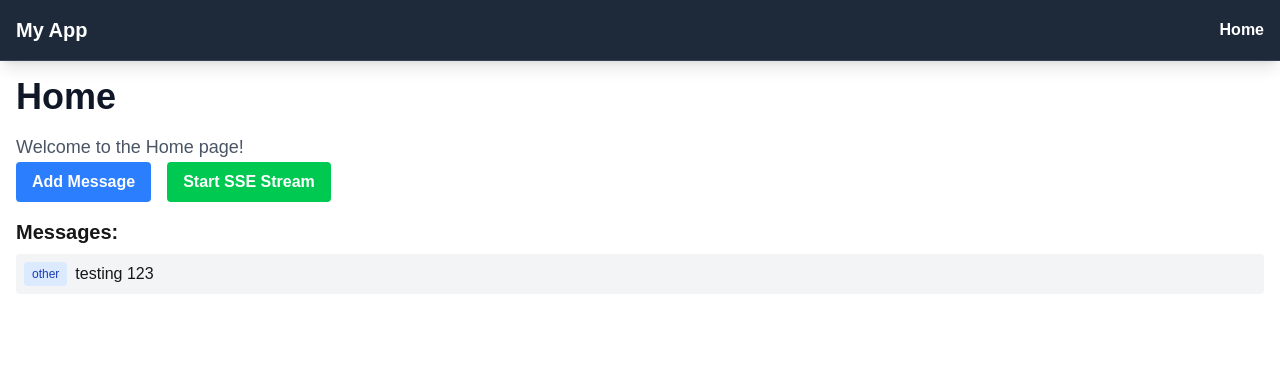
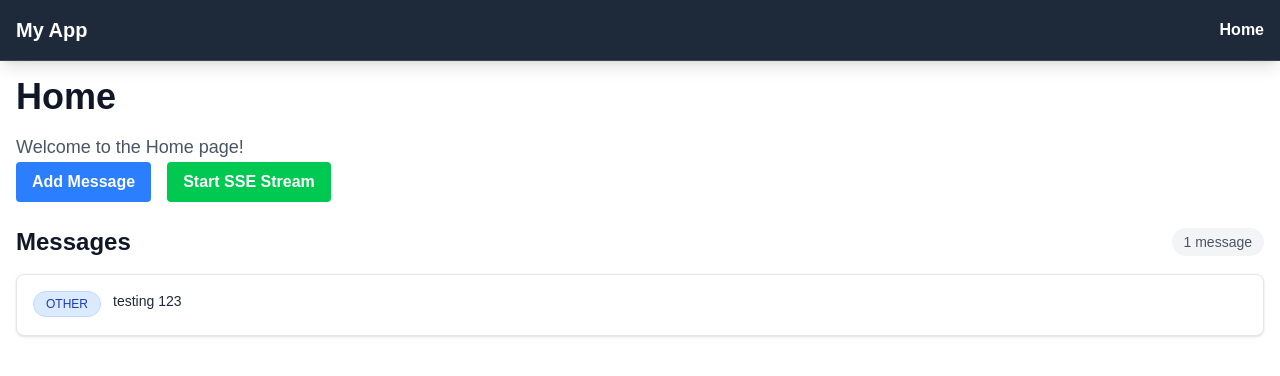
Before and after one commit to merklegroot/hudsse, a Next.js app: page /home in a window 1280 px wide. Both pictures are taken after a click on the button "Add Message". Shown: the top 376 px of the page. Built offline with nearby package versions, Linux system fonts and the light colour scheme.

Commit message:
renaming types

```diff
--- a/app/api/sse/dotnet-list-sdks/route.ts
+++ b/app/api/sse/dotnet-list-sdks/route.ts
@@ -2,13 +2,13 @@ import { NextRequest } from 'next/server';
 import { spawnAndGetDataWorkflow } from '../../../../workflows/spawnAndGetDataWorkflow';
 import { SpawnOptions } from '../../../../models/SpawnOptions';
 import { SpawnResult } from '../../../../models/SpawnResult';
-import { sseMessage } from '../../../../models/sseMessage';
+import { SseMessage } from '../../../../models/SseMessage';
 import { parseDotnetSdks } from '../../../../utils/parseDotnetSdks';
 
 export async function GET(req: NextRequest) {
   const stream = new ReadableStream({
     start(controller) {
-      const initialMessage: sseMessage = {
+      const initialMessage: SseMessage = {
         type: 'other',
         contents: 'Starting dotnet --list-sdks command...'
       };
@@ -27,7 +27,7 @@ export async function GET(req: NextRequest) {
           const lines = data.split('\n').filter(line => line.trim().length > 0);
 
           for (const line of lines) {
-            const message: sseMessage = {
+            const message: SseMessage = {
               type: 'stdout',
               contents: line.trim()
             };
@@ -45,7 +45,7 @@ export async function GET(req: NextRequest) {
             // Parse the SDK data and send result message
             try {
               const listSdksResult = parseDotnetSdks(allOutput);
-              const resultMessage: sseMessage = {
+              const resultMessage: SseMessage = {
                 type: 'result',
                 contents: 'SDK list parsed successfully',
                 result: JSON.stringify(listSdksResult)
@@ -53,7 +53,7 @@ export async function GET(req: NextRequest) {
               const resultData = `data: ${JSON.stringify(resultMessage)}\n\n`;
               controller.enqueue(new TextEncoder().encode(resultData));
             } catch (parseError) {
-              const parseErrorMessage: sseMessage = {
+              const parseErrorMessage: SseMessage = {
                 type: 'other',
                 contents: `Failed to parse SDK data: ${parseError instanceof Error ? parseError.message : 'Unknown error'}`
               };
@@ -63,7 +63,7 @@ export async function GET(req: NextRequest) {
 
             controller.enqueue(new TextEncoder().encode('data: [DONE]\n\n'));
           } else {
-            const errorMessage: sseMessage = {
+            const errorMessage: SseMessage = {
               type: 'other',
               contents: `Error: ${result.stderr}`
             };
@@ -75,7 +75,7 @@ export async function GET(req: NextRequest) {
           controller.close();
         })
         .catch((error: Error) => {
-          const errorMessage: sseMessage = {
+          const errorMessage: SseMessage = {
             type: 'other',
             contents: `Failed to execute dotnet command: ${error.message}`,
           };
--- a/app/api/sse/messages/route.ts
+++ b/app/api/sse/messages/route.ts
@@ -1,5 +1,5 @@
 import { NextRequest } from 'next/server';
-import { sseMessage } from '../../../../models/sseMessage';
+import { SseMessage } from '../../../../models/SseMessage';
 
 export async function GET(req: NextRequest) {
   // Create a ReadableStream for SSE
@@ -23,7 +23,7 @@ export async function GET(req: NextRequest) {
       const sendMessage = () => {
         if (messageIndex < messages.length) {
           const messageText = messages[messageIndex];
-          const message: sseMessage = {
+          const message: SseMessage = {
             type: 'other',
             contents: messageText
           };
--- a/components/MessageList.tsx
+++ b/components/MessageList.tsx
@@ -1,50 +1,102 @@
 'use client'
 
-import { listSdksResult, sdkInfo, sseMessage } from '../models/sseMessage'
+import { ListSdksResult, SdkInfo, SseMessage } from '../models/SseMessage'
 
-function SdkItem({ sdk }: { sdk: sdkInfo }) {
+function SdkItem({ sdk }: { sdk: SdkInfo }) {
   return (
-    <div>Version: {sdk.version} Path: {sdk.path}</div>
+    <div className="bg-white border border-gray-200 rounded-lg p-4 shadow-sm hover:shadow-md transition-shadow">
+      <div className="flex items-center justify-between">
+        <div className="flex items-center space-x-3">
+          <div className="w-3 h-3 bg-blue-500 rounded-full"></div>
+          <div>
+            <div className="font-semibold text-gray-900 text-sm">.NET SDK</div>
+            <div className="text-xs text-gray-500">Version {sdk.version}</div>
+          </div>
+        </div>
+        <div className="text-right">
+          <div className="text-xs text-gray-500 font-mono bg-gray-50 px-2 py-1 rounded">
+            {sdk.path}
+          </div>
+        </div>
+      </div>
+    </div>
   );
 }
 
-function SdkResult({ message }: { message: sseMessage }) {
-  const parsed = JSON.parse(message.result || '') as listSdksResult;
+function SdkResult({ message }: { message: SseMessage }) {
+  const parsed = JSON.parse(message.result || '') as ListSdksResult;
+  const sdks = parsed.sdks || [];
 
   return (
-    <div>{(parsed.sdks || []).map(sdk => <SdkItem key={sdk.version} sdk={sdk} />)}</div>
+    <div className="mt-3 bg-gradient-to-r from-blue-50 to-indigo-50 border border-blue-200 rounded-lg p-4">
+      <div className="flex items-center space-x-2 mb-3">
+        <div className="w-2 h-2 bg-blue-500 rounded-full"></div>
+        <h3 className="font-semibold text-gray-800 text-sm">SDK Results</h3>
+        <span className="bg-blue-100 text-blue-800 text-xs px-2 py-1 rounded-full">
+          {sdks.length} found
+        </span>
+      </div>
+      {sdks.length > 0 ? (
+        <div className="space-y-2">
+          {sdks.map((sdk, index) => (
+            <SdkItem key={`${sdk.version}-${index}`} sdk={sdk} />
+          ))}
+        </div>
+      ) : (
+        <div className="text-center py-4 text-gray-500 text-sm">
+          No SDKs found
+        </div>
+      )}
+    </div>
   );
 }
 
-function MessageItem({ message }: { message: sseMessage }) {
+function MessageItem({ message }: { message: SseMessage }) {
   return (
-    <li className="bg-gray-100 p-2 rounded">
-      <div className="flex items-center gap-2">
-        <span className={`text-xs px-2 py-1 rounded ${message.type === 'stdout' ? 'bg-green-100 text-green-800' : 'bg-blue-100 text-blue-800'}`}>{message.type}</span>
-        <span>{message.contents}</span>
-
+    <li className="bg-white border border-gray-200 rounded-lg p-4 shadow-sm hover:shadow-md transition-shadow">
+      <div className="flex items-start gap-3">
+        <span className={`text-xs px-3 py-1 rounded-full font-medium ${
+          message.type === 'stdout'
+            ? 'bg-green-100 text-green-800 border border-green-200'
+            : message.type === 'result'
+            ? 'bg-purple-100 text-purple-800 border border-purple-200'
+            : 'bg-blue-100 text-blue-800 border border-blue-200'
+        }`}>
+          {message.type.toUpperCase()}
+        </span>
+        <div className="flex-1">
+          <div className="text-gray-800 text-sm font-medium mb-2">
+            {message.contents}
+          </div>
+          {message.result && <SdkResult message={message} />}
+        </div>
       </div>
-      {message.result &&
-        <div className="flex items-center gap-2">
-          <SdkResult message={message} />
-        </div>}
     </li>
-  )
+  );
 }
 
-export default function MessageList({ messages }: { messages: sseMessage[] }) {
+export default function MessageList({ messages }: { messages: SseMessage[] }) {
   return (
-    <div className="mt-4">
-      <h2 className="text-xl font-semibold mb-2">Messages:</h2>
+    <div className="mt-6">
+      <div className="flex items-center justify-between mb-4">
+        <h2 className="text-2xl font-bold text-gray-900">Messages</h2>
+        <span className="bg-gray-100 text-gray-600 text-sm px-3 py-1 rounded-full">
+          {messages.length} {messages.length === 1 ? 'message' : 'messages'}
+        </span>
+      </div>
       {messages.length === 0 ? (
-        <p className="text-gray-500">No messages yet</p>
+        <div className="text-center py-12 bg-gray-50 rounded-lg border-2 border-dashed border-gray-300">
+          <div className="text-gray-400 text-lg mb-2">📭</div>
+          <p className="text-gray-500 text-lg">No messages yet</p>
+          <p className="text-gray-400 text-sm mt-1">Click a button above to get started</p>
+        </div>
       ) : (
-        <ul className="space-y-1">
-          {messages.map((message: sseMessage, index) => (
+        <ul className="space-y-4">
+          {messages.map((message: SseMessage, index) => (
             <MessageItem key={index} message={message} />
           ))}
         </ul>
       )}
     </div>
-  )
+  );
 }
--- a/models/sseMessage.ts
+++ b/models/SseMessage.ts
@@ -1,15 +1,15 @@
 export type sseMessageType = 'stdout' | 'other' | 'result';
 
-export interface sdkInfo {
+export interface SdkInfo {
     version: string;
     path: string;
 }
 
-export interface listSdksResult {
-    sdks: sdkInfo[];
+export interface ListSdksResult {
+    sdks: SdkInfo[];
 }
 
-export interface sseMessage {
+export interface SseMessage {
     type: sseMessageType;
     contents: string;
     result?: string;
--- a/store/messageStore.ts
+++ b/store/messageStore.ts
@@ -1,10 +1,10 @@
 import { create } from 'zustand';
-import { sseMessage } from '../models/sseMessage';
+import { SseMessage } from '../models/SseMessage';
 
 interface MessageState {
-  messages: sseMessage[];
+  messages: SseMessage[];
   addMessage: (message: string) => void;
-  addSSEMessage: (message: sseMessage) => void;
+  addSSEMessage: (message: SseMessage) => void;
 }
 
 const createInitialState = (): Pick<MessageState, 'messages'> => ({
@@ -15,13 +15,13 @@ const addMessageToState = (state: MessageState) => (message: string) => ({
   messages: [...state.messages, { type: 'other', contents: message }]
 });
 
-const addSSEMessageToState = (state: MessageState) => (message: sseMessage) => ({
+const addSSEMessageToState = (state: MessageState) => (message: SseMessage) => ({
   messages: [...state.messages, message]
 });
 
 const createMessageActions = (set: (fn: (state: MessageState) => Partial<MessageState>) => void) => ({
   addMessage: (message: string) => set((state) => addMessageToState(state)(message)),
-  addSSEMessage: (message: sseMessage) => set((state) => addSSEMessageToState(state)(message))
+  addSSEMessage: (message: SseMessage) => set((state) => addSSEMessageToState(state)(message))
 });
 
 export const useMessageStore = create<MessageState>((set) => ({
--- a/utils/parseDotnetSdks.ts
+++ b/utils/parseDotnetSdks.ts
@@ -1,12 +1,12 @@
-import { listSdksResult, sdkInfo } from '../models/sseMessage';
+import { ListSdksResult, SdkInfo } from '../models/SseMessage';
 
 /**
  * Parses the output from 'dotnet --list-sdks' command
  * Expected format: "8.0.100 [/path/to/sdk]"
  */
-export function parseDotnetSdks(output: string): listSdksResult {
+export function parseDotnetSdks(output: string): ListSdksResult {
   const lines = output.split('\n').filter(line => line.trim().length > 0);
-  const sdks: sdkInfo[] = [];
+  const sdks: SdkInfo[] = [];
 
   for (const line of lines) {
     const trimmedLine = line.trim();
```
Also changed, not shown: components/SSEButton.tsx (+4 -4 lines).
